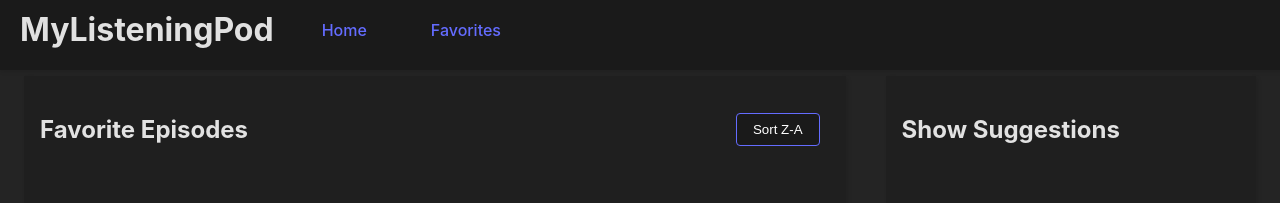
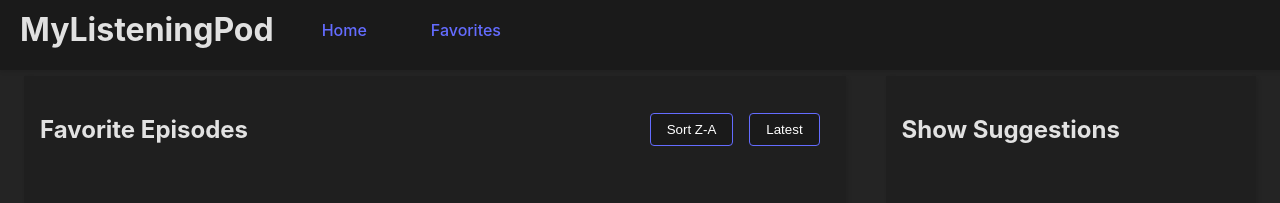
Before and after one commit to HanruV/HANVOR614_PTO2403_Group-B_Hanru-Vorster_DJS11, a React (Vite) app: page /favorites in a window 1280 px wide. Shown: the top 203 px of the page. Built offline with nearby package versions, Linux system fonts and the light colour scheme.

Commit message:
Added a function to handle sorting by date added in favorites, made the button comonent for it and inserted it into the favorits componen

```diff
--- /dev/null
+++ b/src/components/common/SortDateAddedButton.jsx
@@ -0,0 +1,19 @@
+import PropTypes from "prop-types";
+
+// Button component for toggling date sort order in favorites list
+// Displays "Latest" when showing newest first
+// Displays "Oldest" when showing oldest first
+export default function SortDateAddedButton({ currentOrder, onToggle }) {
+  return (
+    <button onClick={onToggle} className="sort-button">
+      {/* Display text based on current sort order */}
+      {currentOrder === "newest" ? "Latest" : "Oldest"}
+    </button>
+  );
+}
+
+// Type checking for component props
+SortDateAddedButton.propTypes = {
+  currentOrder: PropTypes.oneOf(["newest", "oldest"]).isRequired, // currentOrder must be 'newest' or 'oldest'
+  onToggle: PropTypes.func.isRequired, // onToggle must be a function
+};
--- a/src/components/shows/Favorites.jsx
+++ b/src/components/shows/Favorites.jsx
@@ -1,6 +1,8 @@
 import { useState } from "react";
 import SortButton from "../common/SortButton";
+import SortDateAddedButton from "../common/SortDateAddedButton";
 import { sortByTitle } from "../../sortFunctions/SortAZ";
+import { sortByDateAdded } from "../../sortFunctions/SortDateAdded";
 
 export default function Favorites() {
   // Initialize favorites state from localStorage
@@ -9,8 +11,10 @@ export default function Favorites() {
     const storedFavorites = localStorage.getItem("podcastFavorites");
     return storedFavorites ? JSON.parse(storedFavorites) : [];
   });
-  // Sort order state
+  // Sort order state for episode title
   const [sortOrder, setSortOrder] = useState("asc");
+  // Sort order state for date added
+  const [dateOrder, setDateOrder] = useState("newest");
 
   // Removes a favorite episode by its ID
   // Updates both state and localStorage to maintain persistence
@@ -41,12 +45,27 @@ export default function Favorites() {
     setFavorites(sortedFavorites);
   };
 
+  // Handler for toggling date sort order
+  const handleDateSortToggle = () => {
+    // Toggle between newest and oldest
+    const newOrder = dateOrder === "newest" ? "oldest" : "newest";
+    // Update the state with the new order
+    setDateOrder(newOrder);
+    // Sort the favorites based on the new order and update state
+    const sortedFavorites = sortByDateAdded(favorites, newOrder);
+    setFavorites(sortedFavorites);
+  };
+
   return (
     <div className="favorites-container">
       <div className="favorites-header">
         <h2>Favorite Episodes</h2>
         <div className="filter-controls">
           <SortButton currentOrder={sortOrder} onToggle={handleSortToggle} />
+          <SortDateAddedButton
+            currentOrder={dateOrder}
+            onToggle={handleDateSortToggle}
+          />
         </div>
       </div>
       <div className="favorites-grid">
--- /dev/null
+++ b/src/sortFunctions/SortDateAdded.jsx
@@ -0,0 +1,18 @@
+// Function to sort favorites based on their dateAdded property
+// Takes an array of favorites and desired order ('newest' or 'oldest')
+export const sortByDateAdded = (favorites, order = "newest") => {
+  return [...favorites].sort((a, b) => {
+    // Convert dateAdded strings to Date objects for comparison
+    const dateA = new Date(a.dateAdded);
+    const dateB = new Date(b.dateAdded);
+
+    // For newest first (descending order)
+    // Subtract dateA from dateB to get newer dates first
+    if (order === "newest") {
+      return dateB - dateA;
+    }
+    // For oldest first (ascending order)
+    // Subtract dateB from dateA to get older dates first
+    return dateA - dateB;
+  });
+};
--- a/src/styles.css
+++ b/src/styles.css
@@ -648,6 +648,34 @@ a:hover {
 }
 
 /* ==========================================================================
+   Sort Genre Button Styles
+   ========================================================================== */
+.sort-genre-select {
+  padding: 0.5rem 1rem;
+  background-color: #1a1a1a;
+  color: white;
+  border: 1px solid #646cff;
+  border-radius: 4px;
+  cursor: pointer;
+  transition: background-color 0.2s;
+  font-size: 0.8 rem;
+  min-width: 200px;
+  height: 2.5em;
+  display: flex;
+  align-items: center;
+}
+
+.sort-genre-select:hover {
+  border-color: #535bf2;
+}
+
+.sort-genre-select:focus {
+  outline: none;
+  border-color: #535bf2;
+  box-shadow: 0 0 0 2px rgba(100, 108, 255, 0.3);
+}
+
+/* ==========================================================================
    Media Queries and Responsive Design
    ========================================================================== */
 @media (max-width: 480px) {
@@ -925,31 +953,3 @@ a:hover {
   gap: 1rem;
   align-items: center;
 }
-
-/* ==========================================================================
-   Sort Genre Button Styles
-   ========================================================================== */
-.sort-genre-select {
-  padding: 0.5rem 1rem;
-  background-color: #1a1a1a;
-  color: white;
-  border: 1px solid #646cff;
-  border-radius: 4px;
-  cursor: pointer;
-  transition: background-color 0.2s;
-  font-size: 0.8 rem;
-  min-width: 200px;
-  height: 2.5em;
-  display: flex;
-  align-items: center;
-}
-
-.sort-genre-select:hover {
-  border-color: #535bf2;
-}
-
-.sort-genre-select:focus {
-  outline: none;
-  border-color: #535bf2;
-  box-shadow: 0 0 0 2px rgba(100, 108, 255, 0.3);
-}
```
